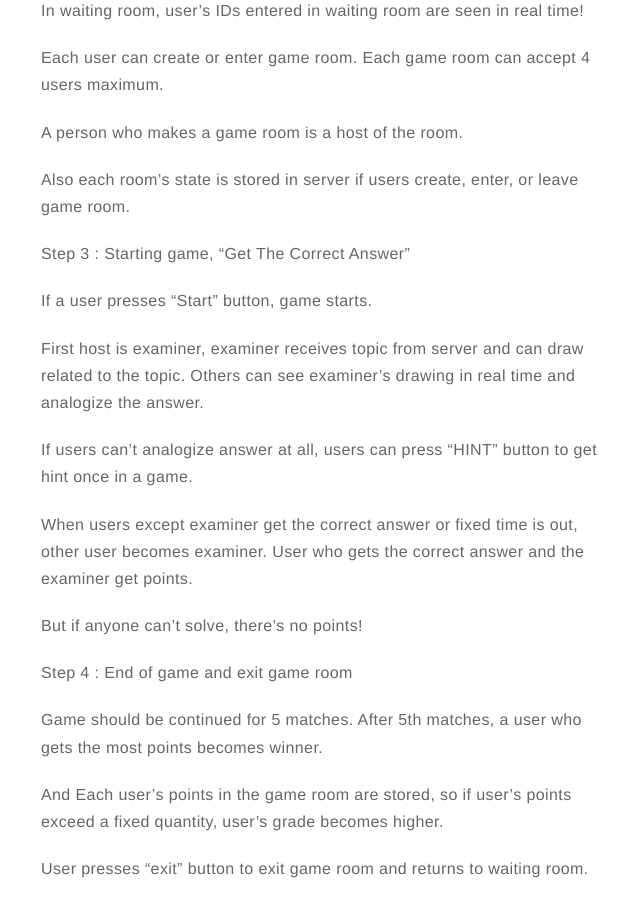
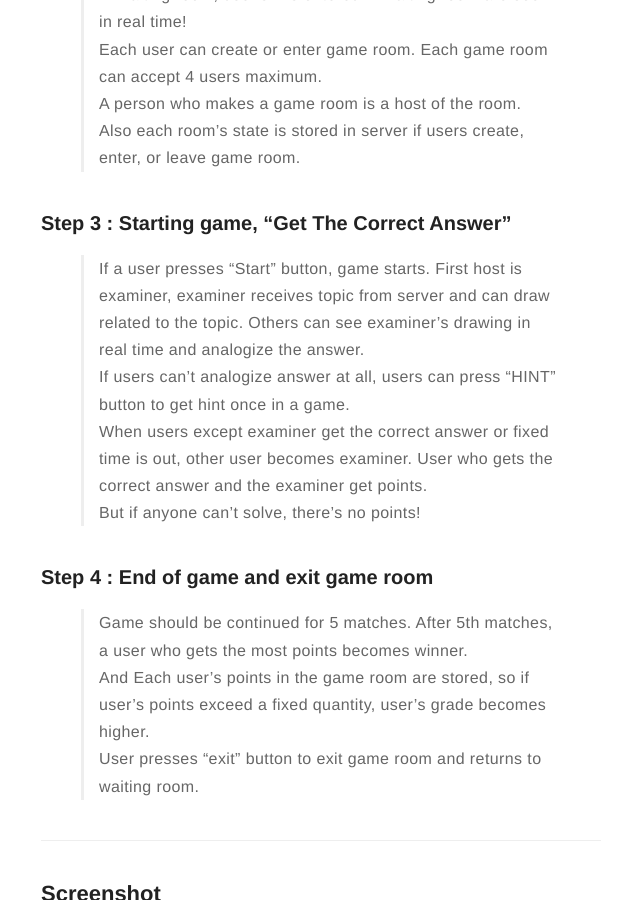
Before and after one commit to Parkdusang/blog, a Jekyll site: the page built from _posts/2016-08-30-DrawerDruwa-JavaGame with GUI.markdown, in a window 1280 px wide and 900 px high, scrolled down 1489 px. Shown: the whole window, without its empty margins (319-959 px from the left). Built offline with Jekyll 4.4.1, drawn with Linux system fonts in a browser that asks for light colours; emoji names are drawn with the system emoji font; comment, search, counter and statistics services are not loaded; some of the changed lines change nothing that is shown.

Commit message:
ADD Project

```diff
--- a/_posts/2016-08-30-DrawerDruwa-JavaGame with GUI.markdown
+++ b/_posts/2016-08-30-DrawerDruwa-JavaGame with GUI.markdown
@@ -37,56 +37,46 @@ Java Swing을 이용해서 개발한 게임으로 서로 턴을 돌아가면서
 ---
 
 ## Introduction
-Process for executing
 
-Step 1 : Login or create new account
 
-If user doesn't have account, press "join" to create an account. User can select character and input ID & PW.
+#### __Process for executing__  ####
 
+### Step 1 : Login or create new account
+
+>If user doesn't have account, press "join" to create an account. User can select character and input ID & PW.
 Their ID , password and character are stored in database.
-
 User enters ID and Password and presses "Login". Then, check if ID and password are identified within database.
 
-Step 2 : Enter into waiting room and making game room
+### Step 2 : Enter into waiting room and making game room
 
-If checking is OK, Client socket is connected to server and enter to waiting room!
-
+>If checking is OK, Client socket is connected to server and enter to waiting room!
 In waiting room, user's IDs entered in waiting room are seen in real time!
-
 Each user can create or enter game room. Each game room can accept 4 users maximum.
-
 A person who makes a game room is a host of the room.
-
 Also each room's state is stored in server if users create, enter, or leave game room.
 
-Step 3 : Starting game, "Get The Correct Answer"
+### Step 3 : Starting game, "Get The Correct Answer"
 
-If a user presses "Start" button, game starts.
-
+>If a user presses "Start" button, game starts.
 First host is examiner, examiner receives topic from server and can draw related to the topic. Others can see examiner's drawing in real time and analogize the answer.
-
 If users can't analogize answer at all, users can press "HINT" button to get hint once in a game.
-
 When users except examiner get the correct answer or fixed time is out, other user becomes examiner. User who gets the correct answer and the examiner get points.
-
 But if anyone can't solve, there's no points!
 
-Step 4 : End of game and exit game room
+### Step 4 : End of game and exit game room
 
-Game should be continued for 5 matches. After 5th matches, a user who gets the most points becomes winner.
-
+>Game should be continued for 5 matches. After 5th matches, a user who gets the most points becomes winner.
 And Each user's points in the game room are stored, so if user's points exceed a fixed quantity, user's grade becomes higher.
-
 User presses "exit" button to exit game room and returns to waiting room.
 
 ---
 ## Screenshot
 
-![Screenshot](https://raw.githubusercontent.com/Parkdusang/blog/gh-pages/assets/images/drawer/1_1.jpeg)
+![Screenshot](https://raw.githubusercontent.com/Parkdusang/blog/gh-pages/assets/images/drawer/1_1.png)
 
 
 
-![Screenshot](https://raw.githubusercontent.com/Parkdusang/blog/gh-pages/assets/images/drawer/1_2.jpeg)
+![Screenshot](https://raw.githubusercontent.com/Parkdusang/blog/gh-pages/assets/images/drawer/1_2.png)
 ---
 
 ## Link
```
